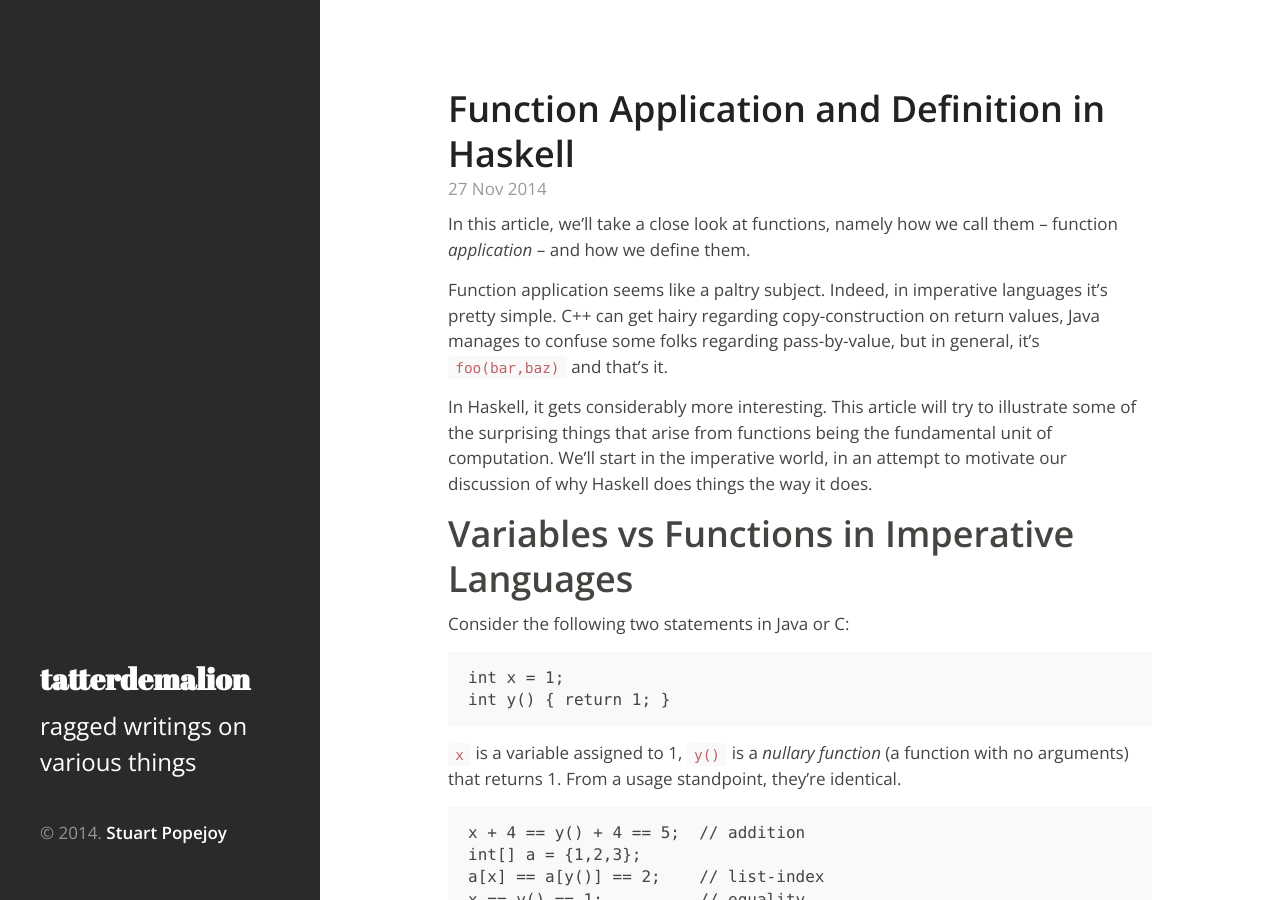
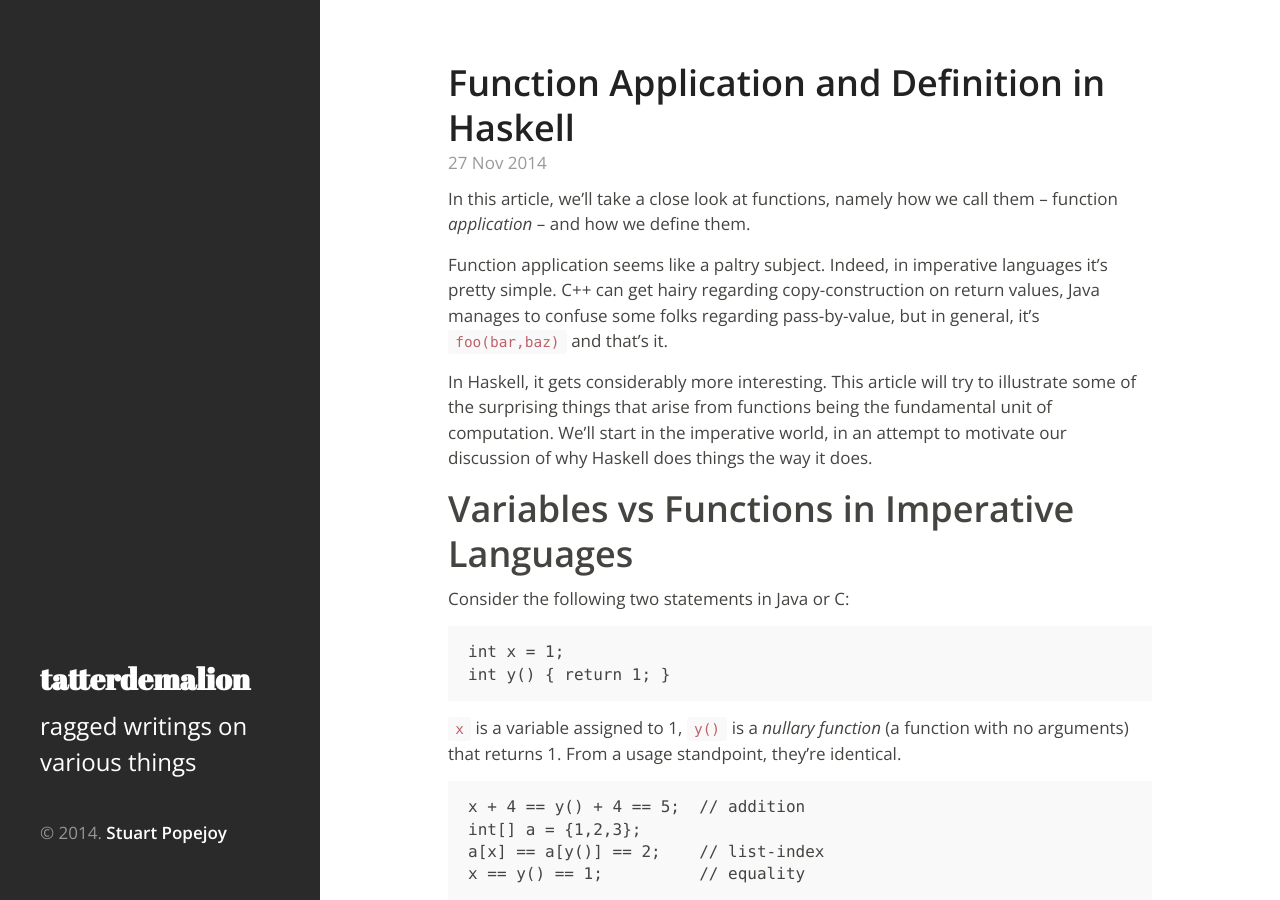
Before and after one commit to sirlensalot/sirlensalot.github.io, a Jekyll site: the page built from index.html, in a window 1280 px wide and 900 px high. Built offline with Jekyll 4.4.1, drawn with Linux system fonts in a browser that asks for light colours; Markdown is read by kramdown in place of the engine named in the settings; the list of posts is cut into pages by our own code.

Commit message:
Update default.html

```diff
--- a/_layouts/default.html
+++ b/_layouts/default.html
@@ -19,7 +19,7 @@
       </div>
     </header>
 
-    <div class="content container"><em>&nbsp;</em>
+    <div class="content container">
       {{ content }}
     </div>
 
```
